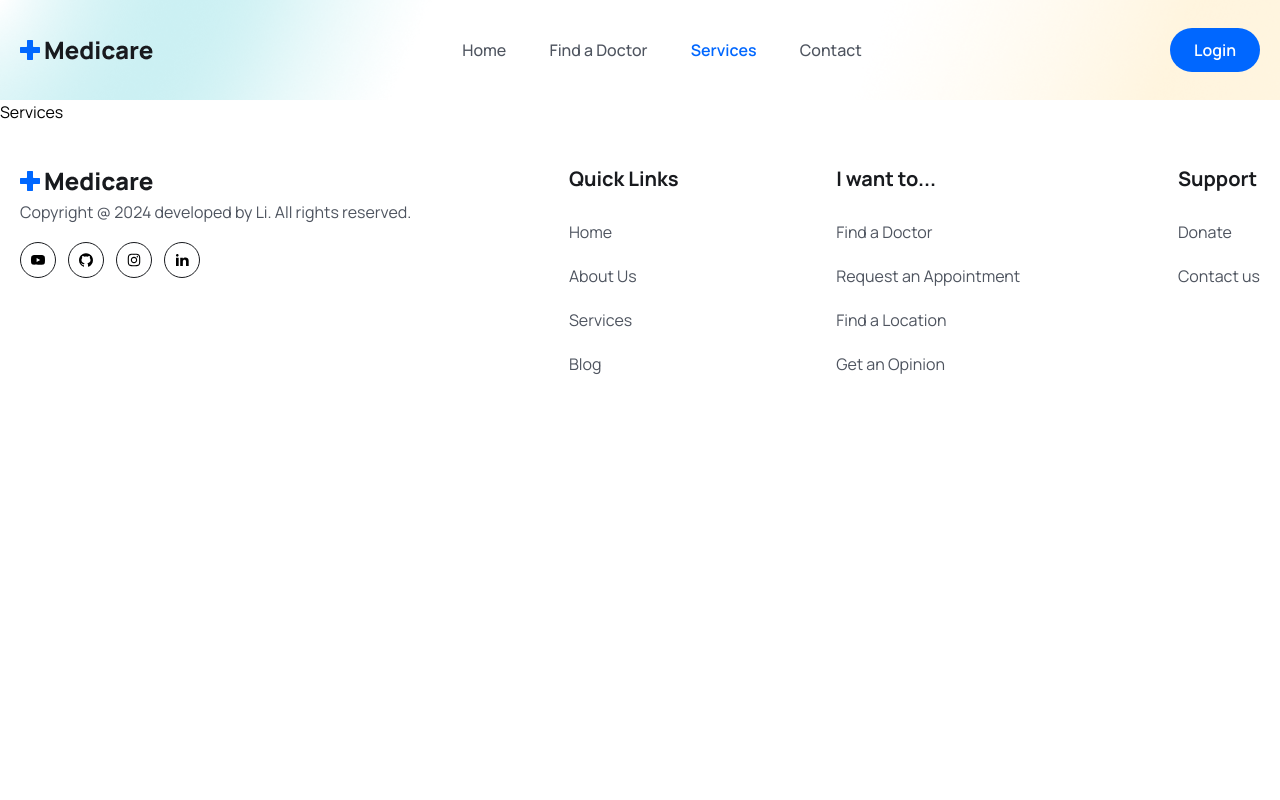
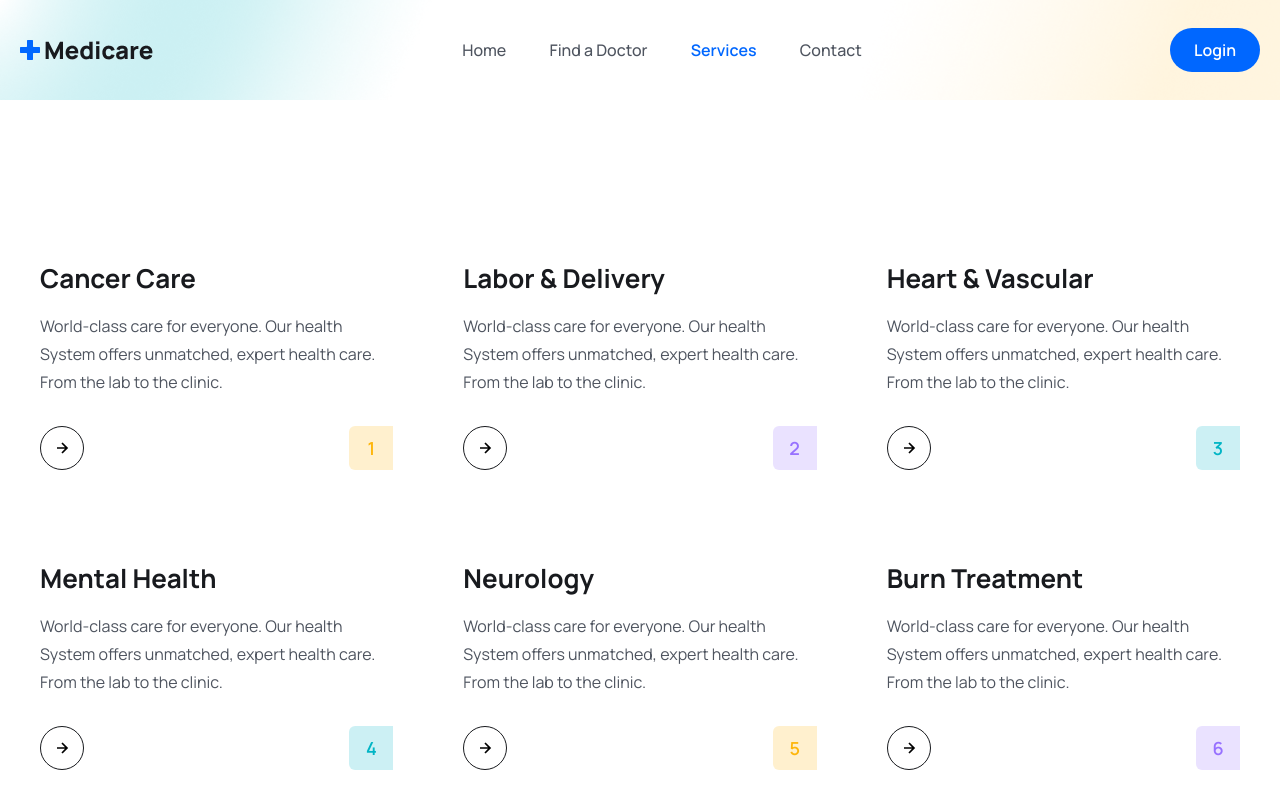
Before and after one commit to ting11222001/Health-Booking-Website, a React (Vite) app in the folder frontend/: page /services in a window 1280 px wide. Shown: the top 800 px of the page. Built offline with nearby package versions, Linux system fonts and the light colour scheme.

Commit message:
Add services page's content.

```diff
--- a/frontend/src/pages/Services.jsx
+++ b/frontend/src/pages/Services.jsx
@@ -1,8 +1,18 @@
+import { services } from "../assets/data/services"
+import ServiceCard from "../components/Services/ServiceCard"
 
 
 const Services = () => {
   return (
-    <div>Services</div>
+    <section>
+      <div className="container">
+        <div className="grid grid-cols-1 md:grid-cols-2 lg:grid-cols-3 gap-5 lg:gap-[30px] mt-[30px] lg:mt-[55px]">
+          {services.map((item, index) => (
+            <ServiceCard item={item} index={index} key={index} />
+          ))}
+        </div>
+      </div>
+    </section>
   )
 }
 
```
